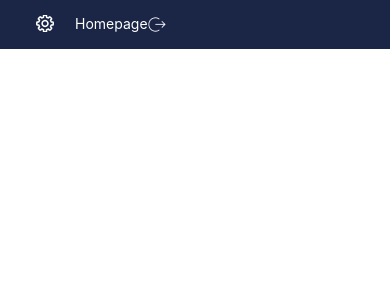
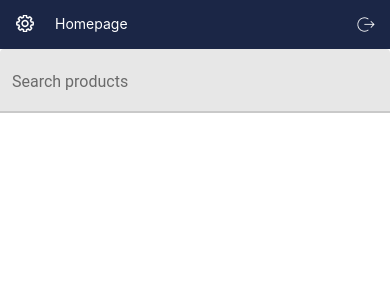
Before and after one commit to jo-rdan/made-in-rwanda-conf-frontend, a React Native app: screen / in a window 390 px wide. Shown: the top 300 px of the page. Built offline with nearby package versions, Linux system fonts and the light colour scheme; grey boxes are pictures that could not be loaded.

Commit message:
setup design structure

```diff
--- a/app/screens/HomePageSeller.js
+++ b/app/screens/HomePageSeller.js
@@ -7,6 +7,7 @@ import {
   Platform,
   StatusBar,
 } from "react-native";
+import { TextInput } from "react-native-paper";
 
 function HomePageSeller(props) {
   return (
@@ -16,18 +17,39 @@ function HomePageSeller(props) {
     // logout icon
     <View style={styles.container}>
       <View style={styles.topBar}>
-        <View style={{ marginLeft: 20 }}>
+        <View style={{ flexDirection: "row" }}>
           <Image source={require("../assets/settings.png")} />
-        </View>
-        <View>
           <Text style={{ color: "#fff", marginLeft: 20 }}>Homepage</Text>
         </View>
         <View>
           <Image source={require("../assets/logout.png")} />
         </View>
       </View>
+      <View style={styles.searchCompo}>
+        <View>
+          <TextInput
+            placeholder="Search products"
+            // value={userData.fname}
+            // onChangeText={(fname) => setUserData({ ...userData, fname })}
+            // style={{ width: "100%", height: 40, fontSize: 10 }}
+          />
+        </View>
+        <View style={styles.searchIcon}>
+          <Image source={require("../assets/search.png")} />
+        </View>
+      </View>
+      <View style={styles.categories}>
+        <View>{/* title */}</View>
+        <View>
+          <View>
+            {/* icons */}
+            {/* texts */}
+          </View>
+        </View>
+      </View>
     </View>
     // search compo
+    // textfields
     // search icon
     // categories compo
     // title
@@ -55,7 +77,7 @@ const styles = StyleSheet.create({
   },
   topBar: {
     flexDirection: "row",
-    justifyContent: "flex-start",
+    justifyContent: "space-between",
     backgroundColor: "#1B2646",
     padding: 15,
   },
```
